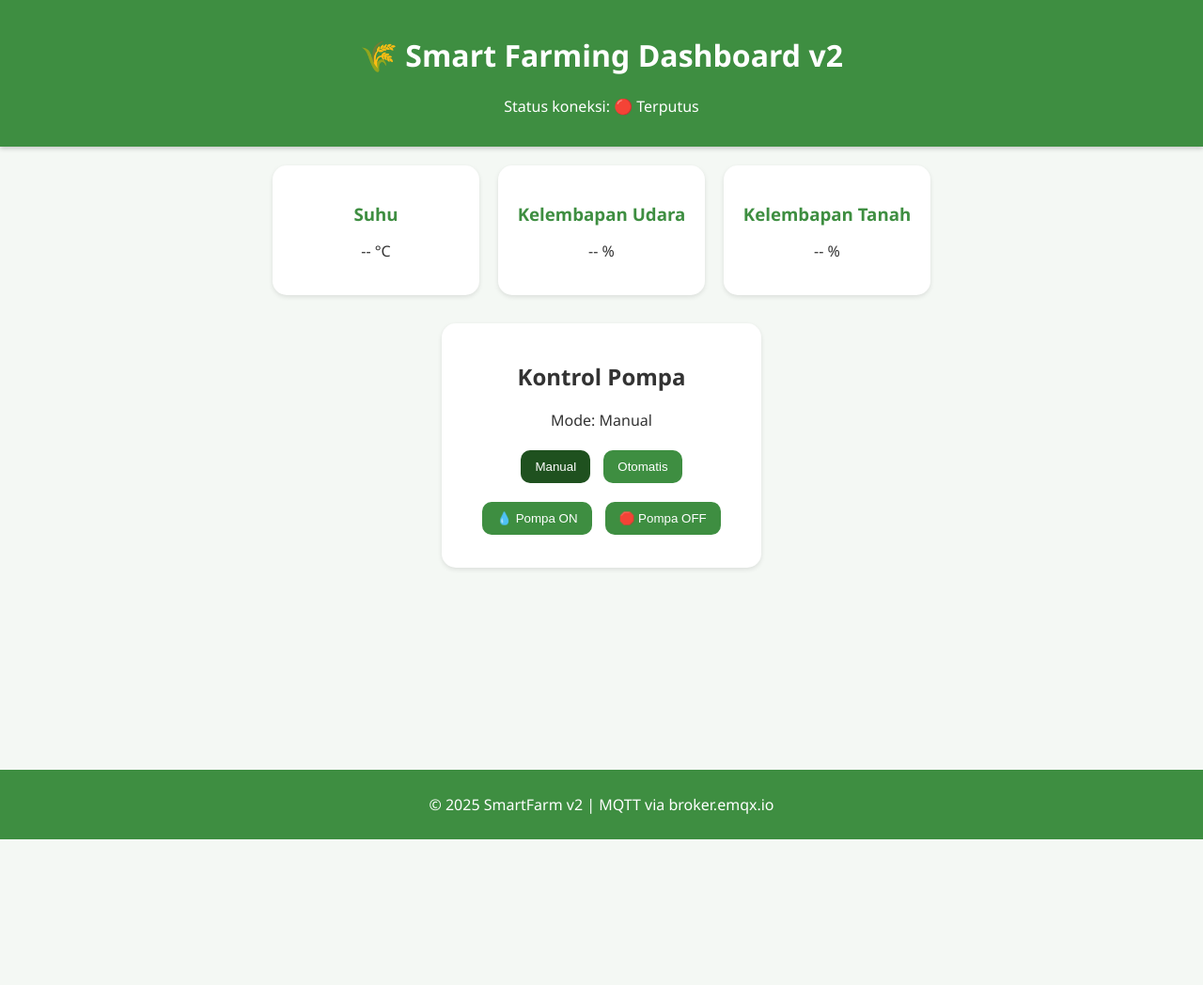
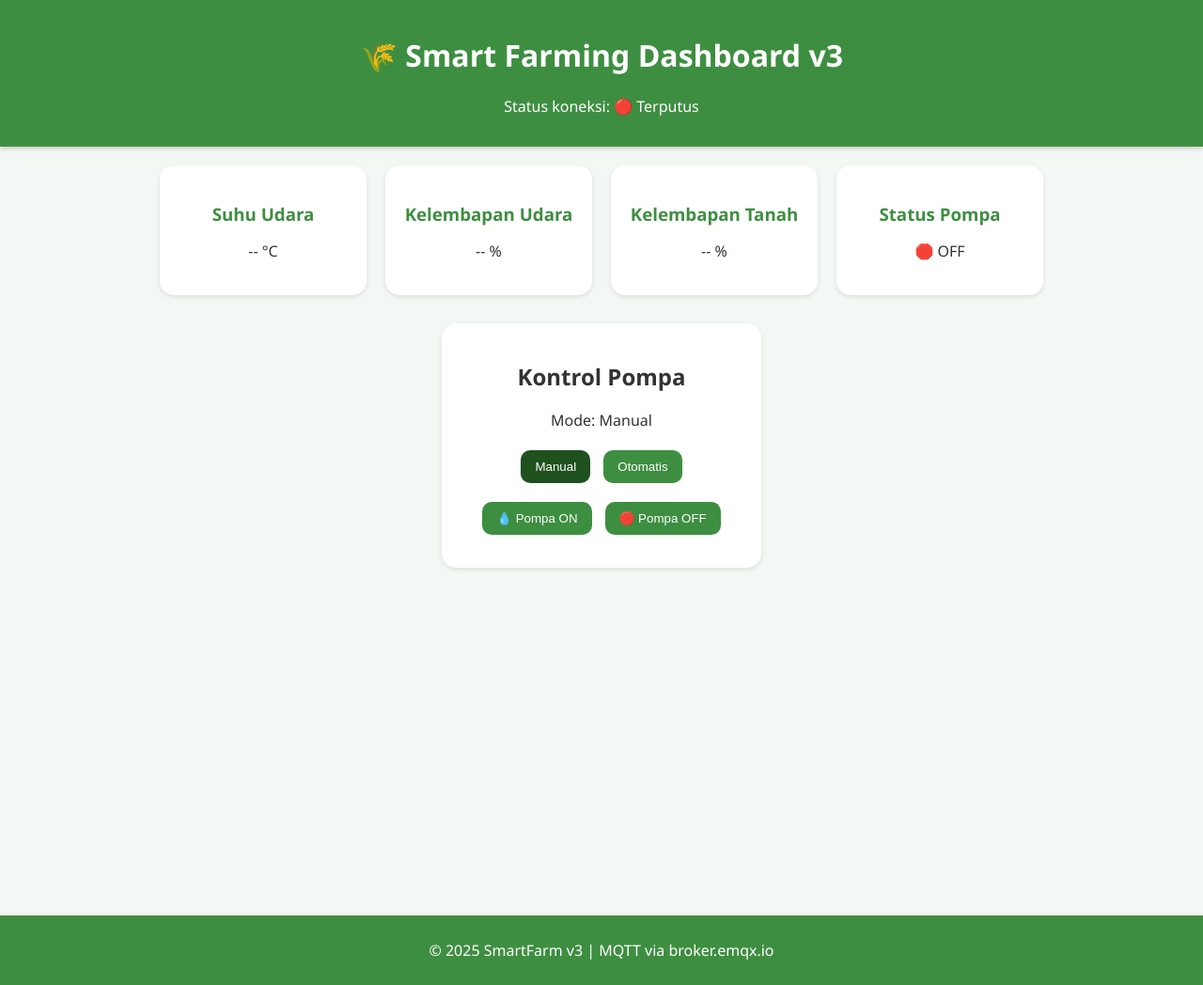
Before and after one commit to mhmmdfq12/smartfarm-dashboard, a plain HTML site: page index.html in a window 1280 px wide. Shown: the whole page at 94% size. Before the commit the page ends 893 px from the top, so only its background shows below. Drawn offline with nearby package versions, Linux system fonts and the light colour scheme; a script that the page names is missing.

Commit message:
Upgrade index.html to Smart Farming Dashboard v3
Updated the Smart Farming Dashboard to version 3 with additional features and improved layout.

```diff
--- a/index.html
+++ b/index.html
@@ -1,22 +1,22 @@
 <!DOCTYPE html>
 <html lang="id">
 <head>
-  <meta charset="UTF-8">
-  <meta name="viewport" content="width=device-width, initial-scale=1.0">
-  <title>Smart Farming Dashboard v2</title>
-  <link rel="stylesheet" href="style.css">
+  <meta charset="UTF-8" />
+  <meta name="viewport" content="width=device-width, initial-scale=1.0" />
+  <title>Smart Farming Dashboard v3</title>
+  <link rel="stylesheet" href="style.css" />
   <script src="https://cdn.jsdelivr.net/npm/chart.js"></script>
   <script src="https://unpkg.com/mqtt/dist/mqtt.min.js"></script>
 </head>
 <body>
   <header>
-    <h1>🌾 Smart Farming Dashboard v2</h1>
+    <h1>🌾 Smart Farming Dashboard v3</h1>
     <p>Status koneksi: <span id="status">🔴 Terputus</span></p>
   </header>
 
   <section class="cards">
     <div class="card">
-      <h3>Suhu</h3>
+      <h3>Suhu Udara</h3>
       <p><span id="temperature">--</span> °C</p>
     </div>
     <div class="card">
@@ -26,6 +26,10 @@
     <div class="card">
       <h3>Kelembapan Tanah</h3>
       <p><span id="soil">--</span> %</p>
+    </div>
+    <div class="card">
+      <h3>Status Pompa</h3>
+      <p><span id="pumpStatus">🛑 OFF</span></p>
     </div>
   </section>
 
@@ -43,11 +47,13 @@
   </section>
 
   <section class="chart-section">
+    <canvas id="tempChart"></canvas>
+    <canvas id="humChart"></canvas>
     <canvas id="soilChart"></canvas>
   </section>
 
   <footer>
-    <p>© 2025 SmartFarm v2 | MQTT via broker.emqx.io</p>
+    <p>© 2025 SmartFarm v3 | MQTT via broker.emqx.io</p>
   </footer>
 
   <script src="script.js"></script>
```
